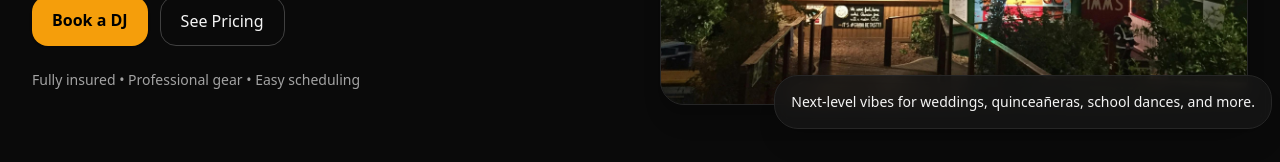
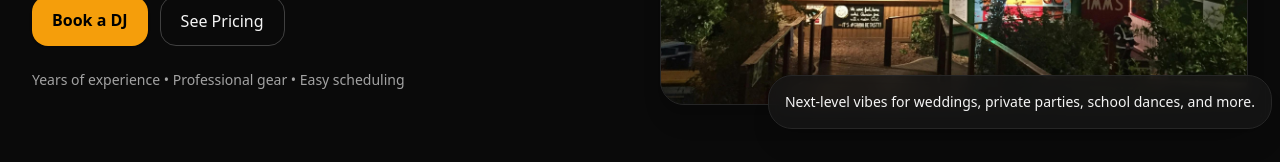
Before and after one commit to dexter806/tascosa.audio, a Next.js app: page / in a window 1280 px wide. Shown: the part 513-675 px from the top of the page. Built offline with nearby package versions, Linux system fonts and the light colour scheme.

Commit message:
Update index.js

```diff
--- a/pages/index.js
+++ b/pages/index.js
@@ -74,7 +74,7 @@ export default function Home() {
           </a>
         </div>
         <div className="mt-6 text-sm text-neutral-400">
-          Fully insured • Professional gear • Easy scheduling
+          Years of experience • Professional gear • Easy scheduling
         </div>
       </div>
 
@@ -88,7 +88,7 @@ export default function Home() {
           />
         </div>
         <div className="absolute -bottom-6 -right-6 rounded-3xl bg-neutral-900/80 border border-neutral-800 backdrop-blur p-4 shadow-xl">
-          <p className="text-sm">Next-level vibes for weddings, quinceañeras, school dances, and more.</p>
+          <p className="text-sm">Next-level vibes for weddings, private parties, school dances, and more.</p>
         </div>
       </div>
     </div>
```
